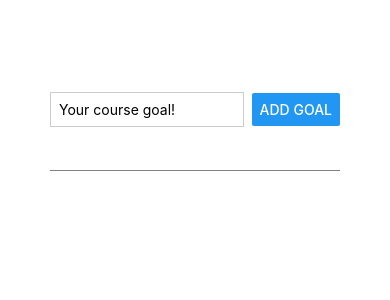
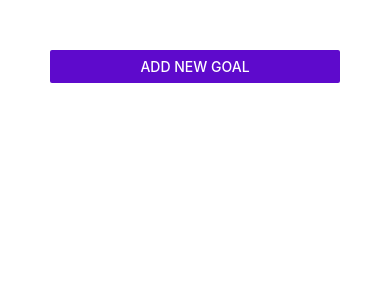
Before and after one commit to muslumgezgin/ToDoReactNative, a React Native app: screen / in a window 390 px wide. Shown: the top 300 px of the page. Built offline with nearby package versions, Linux system fonts and the light colour scheme.

Commit message:
controlling modal visibility

```diff
--- a/App.js
+++ b/App.js
@@ -1,26 +1,44 @@
 import { useState } from 'react';
-import { StyleSheet, View, FlatList } from 'react-native';
+import { StyleSheet, View, FlatList, Button } from 'react-native';
 import GoalInput from './components/GoalInput';
 import GoalItem from './components/GoalItem';
 
 export default function App() {
+  const [modalIsVisible, setModalIsVisible] = useState(false);
   const [goals, setGoals] = useState([]);
 
+  function startAddGoalHandler() {
+    setModalIsVisible(true);
+  }
+
+  function endGoalHandler() {
+    setModalIsVisible(false);
+  }
 
   function addGoalHandleer(enteredGoalText) {
     setGoals(currentGoals => [...currentGoals, { text: enteredGoalText, id: Math.random().toString() }]);
+    setModalIsVisible(false);
   }
 
   function removeGoalHandler(id) {
-    setGoals(oldStates=>{
-      return oldStates.filter((x)=> x.id !== id)
+    setGoals(oldStates => {
+      return oldStates.filter((x) => x.id !== id)
     });
+
   }
 
   return (
     <View style={styles.appContainer}>
+      <Button
+        title='Add New Goal'
+        color="#5e0acc"
+        onPress={startAddGoalHandler}
+      />
+
       <GoalInput
+        visible={modalIsVisible}
         onAddGoal={addGoalHandleer}
+        onCancel={endGoalHandler}
       />
       <View style={styles.goalsContainer}>
         <FlatList
--- a/components/GoalInput.js
+++ b/components/GoalInput.js
@@ -1,5 +1,5 @@
 import { useState } from "react";
-import { Button, TextInput, View, StyleSheet } from "react-native";
+import { Button, TextInput, View, StyleSheet, Modal, Image } from "react-native";
 
 function GoalInput(props) {
     const [enteredGoalText, setEnteredGoalText] = useState('');
@@ -8,13 +8,13 @@
         setEnteredGoalText(enterText);
     }
 
-    function addGoalHandler()
-    {
+    function addGoalHandler() {
         props.onAddGoal(enteredGoalText);
         setEnteredGoalText('');
     }
 
     return (
+        <Modal visible={props.visible} animationType="slide">
             <View style={styles.inputContainer}>
                 <TextInput
                     style={styles.textInput}
@@ -22,18 +22,27 @@
                     onChangeText={goalInputHandler}
                     value={enteredGoalText}
                 />
+                <View style={styles.buttonContainer}>
+                    <View style={styles.button}>
                         <Button title='Add Goal' onPress={addGoalHandler} />
                     </View>
+
+                    <View style={styles.button}>
+                        <Button title="Cancel" onPress={props.onCancel} />
+                    </View>
+                </View>
+            </View>
+        </Modal>
     );
 };
 
 const styles = StyleSheet.create({
     inputContainer: {
         flex: 1,
-        flexDirection: 'row',
-        justifyContent: 'space-between',
+        justifyContent: 'center',
         alignItems: 'center',
         marginBottom: 24,
+        padding: 16,
         borderBottomWidth: 1,
         borderBottomColor: 'grey'
     },
@@ -42,8 +51,15 @@
         borderColor: '#cccccc',
         width: '80%',
         padding: 8,
-        marginRight: 8
     },
+    buttonContainer: {
+        flexDirection: "row"
+    },
+    button: {
+        marginTop: 16,
+        width: 100,
+        marginHorizontal: 8
+    }
 })
 
 export default GoalInput;
--- a/components/GoalItem.js
+++ b/components/GoalItem.js
@@ -5,23 +5,31 @@
 
 
     return (
-        <Pressable onPress={props.onDeleteItem.bind(this,props.id)}>
-            <View style={styles.goalItem} >
+        <View style={styles.goalItem} >
+            <Pressable
+                android_ripple={{ color: "#210644" }}
+                onPress={props.onDeleteItem.bind(this, props.id)}
+                style={({ pressed }) => pressed && styles.pressedItem}
+            >
                 <Text style={styles.goalText}>{props.text}</Text>
-            </View>
-        </Pressable>
+            </Pressable>
+        </View>
     );
 };
 
 const styles = StyleSheet.create({
     goalItem: {
         margin: 8,
-        padding: 8,
         borderRadius: 6,
         backgroundColor: "#5e0acc"
     },
+    pressedItem: {
+        // backgroundColor: "white",
+        opacity: 0.5
+    },
     goalText: {
-        color: "white"
+        color: "white",
+        padding: 8
     }
 });
 
```
Lines whose indentation alone changed are shown as unchanged.
